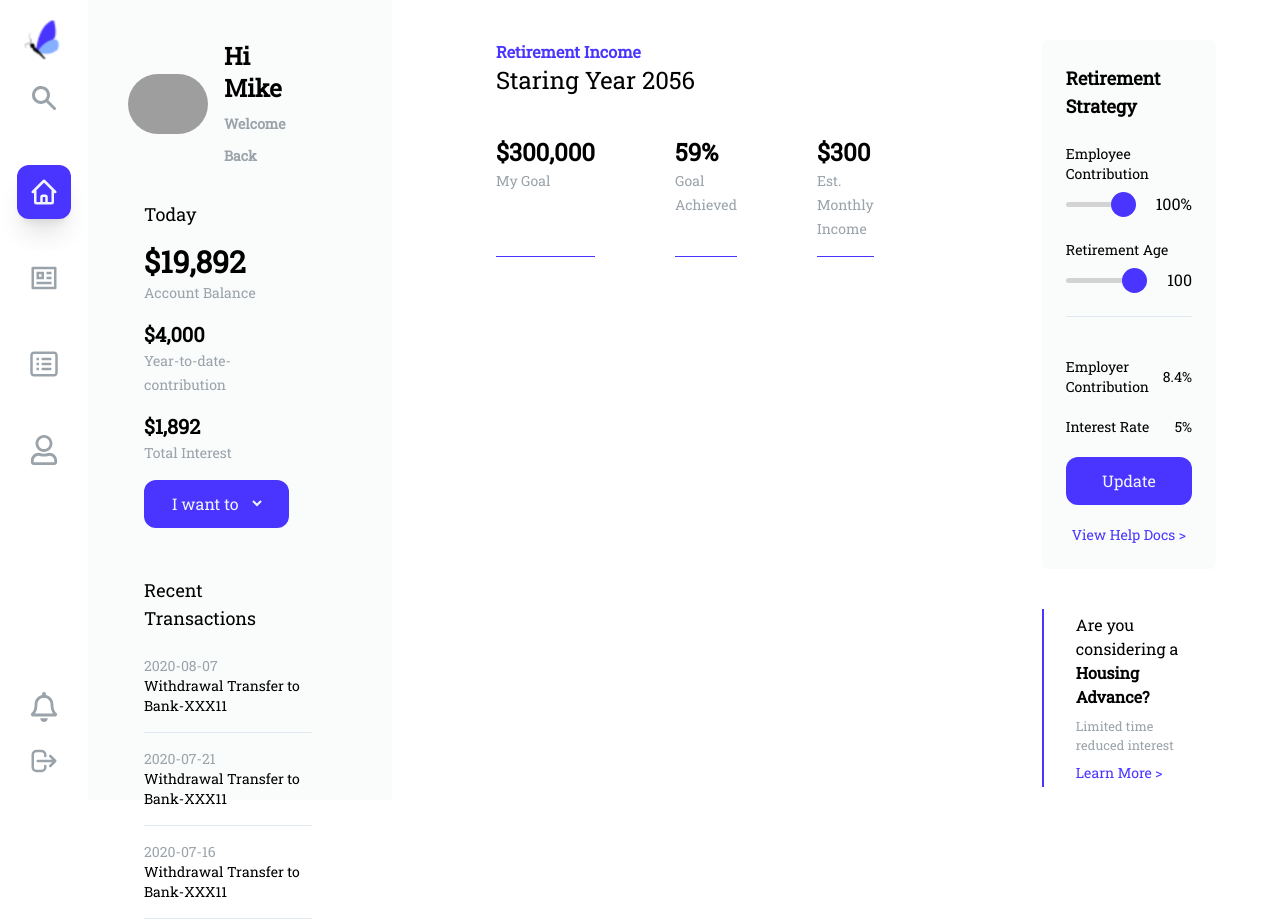
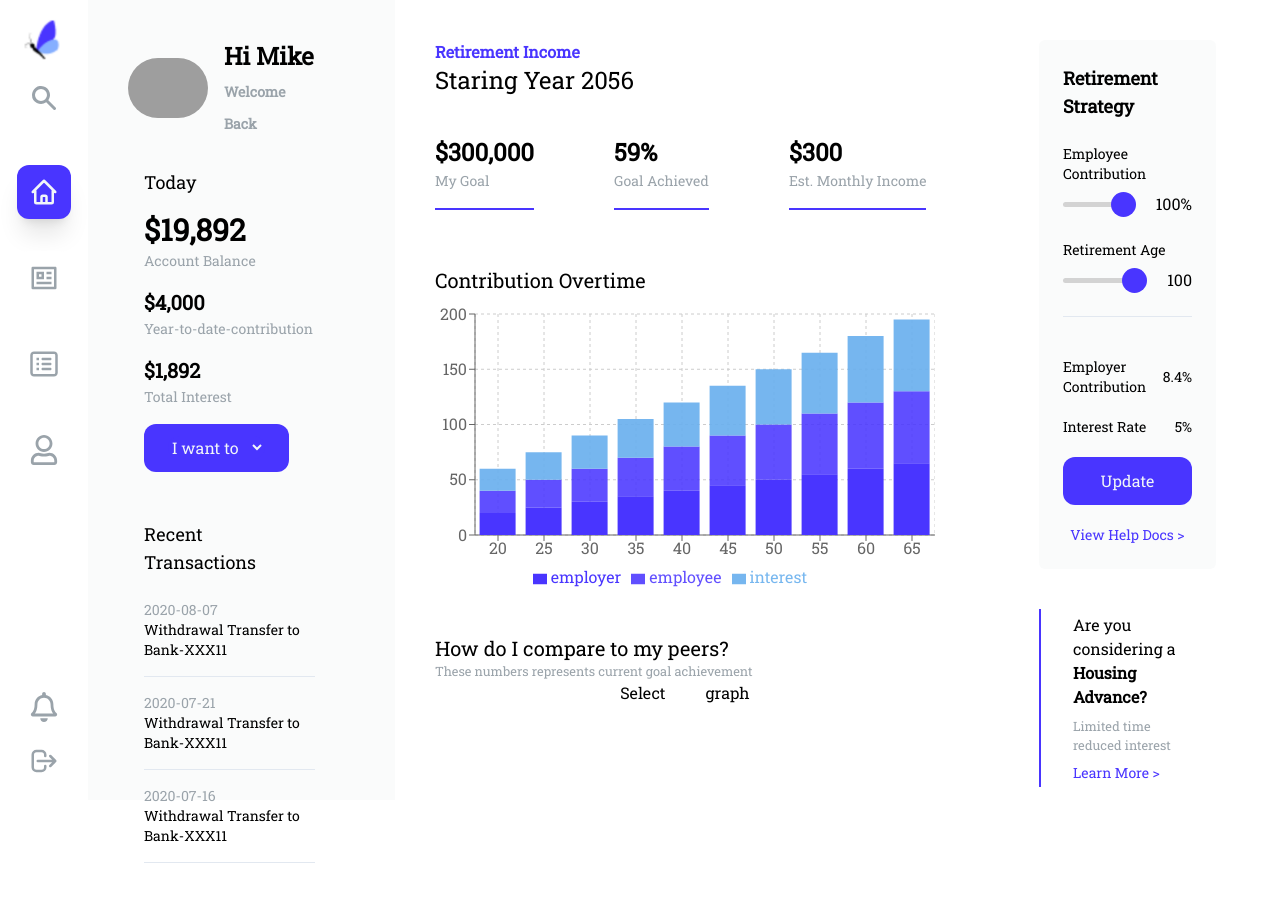
Before and after one commit to shareefrahat/monetary-system, a React (Create React App) app: page / in a window 1280 px wide. Built offline with nearby package versions, Linux system fonts and the light colour scheme; grey boxes are pictures that could not be loaded.

Commit message:
contribution graph added

```diff
--- a/package.json
+++ b/package.json
@@ -13,6 +13,7 @@
     "react-icons": "^4.4.0",
     "react-router-dom": "^6.3.0",
     "react-scripts": "5.0.1",
+    "recharts": "^2.1.10",
     "web-vitals": "^2.1.4"
   },
   "scripts": {
--- a/src/App.css
+++ b/src/App.css
@@ -32,12 +32,3 @@
   background: #4935ff;
   cursor: pointer;
 }
-
-@keyframes App-logo-spin {
-  from {
-    transform: rotate(0deg);
-  }
-  to {
-    transform: rotate(360deg);
-  }
-}
--- /dev/null
+++ b/src/pages/Home/ContributionGraph.js
@@ -0,0 +1,101 @@
+import React from "react";
+import {
+  BarChart,
+  Bar,
+  XAxis,
+  YAxis,
+  CartesianGrid,
+  Tooltip,
+  Legend,
+} from "recharts";
+
+const ContributionGraph = () => {
+  const data = [
+    {
+      name: "20",
+      employer: 20,
+      employee: 20,
+      interest: 20,
+    },
+    {
+      name: "25",
+      employer: 25,
+      employee: 25,
+      interest: 25,
+    },
+    {
+      name: "30",
+      employer: 30,
+      employee: 30,
+      interest: 30,
+    },
+    {
+      name: "35",
+      employer: 35,
+      employee: 35,
+      interest: 35,
+    },
+    {
+      name: "40",
+      employer: 40,
+      employee: 40,
+      interest: 40,
+    },
+    {
+      name: "45",
+      employer: 45,
+      employee: 45,
+      interest: 45,
+    },
+    {
+      name: "50",
+      employer: 50,
+      employee: 50,
+      interest: 50,
+    },
+    {
+      name: "55",
+      employer: 55,
+      employee: 55,
+      interest: 55,
+    },
+    {
+      name: "60",
+      employer: 60,
+      employee: 60,
+      interest: 60,
+    },
+    {
+      name: "65",
+      employer: 65,
+      employee: 65,
+      interest: 65,
+    },
+  ];
+  return (
+    <div className="w-full overflow-auto">
+      <BarChart
+        width={500}
+        height={300}
+        data={data}
+        margin={{
+          top: 20,
+          right: 0,
+          left: -20,
+          bottom: 5,
+        }}
+      >
+        <CartesianGrid strokeDasharray="3 3" />
+        <XAxis dataKey="name" />
+        <YAxis />
+        <Tooltip />
+        <Legend />
+        <Bar dataKey="employer" stackId="a" fill="#4935ff" />
+        <Bar dataKey="employee" stackId="a" fill="#4935ffde" />
+        <Bar dataKey="interest" stackId="a" fill="#6ab0eee9" />
+      </BarChart>
+    </div>
+  );
+};
+
+export default ContributionGraph;
--- a/src/pages/Home/GraphSection.js
+++ b/src/pages/Home/GraphSection.js
@@ -1,4 +1,5 @@
 import React from "react";
+import ContributionGraph from "./ContributionGraph";
 
 const GraphSection = () => {
   return (
@@ -9,17 +10,33 @@ const GraphSection = () => {
           <p className="text-xl lg:text-2xl">Staring Year 2056</p>
         </div>
         <div className="flex flex-col lg:flex-row gap-5 lg:gap-20 w-full">
-          <div className="mb-4 border-b border-b-primary pb-4">
+          <div className="mb-4 border-b-2 border-b-primary pb-4">
             <h2 className="text-xl lg:text-2xl font-bold">$300,000</h2>
             <small className="text-sm text-neutral">My Goal</small>
           </div>
-          <div className="mb-4 border-b border-b-primary pb-4">
+          <div className="mb-4 border-b-2 border-b-primary pb-4">
             <h2 className="text-xl lg:text-2xl font-bold">59%</h2>
             <small className="text-sm text-neutral">Goal Achieved</small>
           </div>
-          <div className="mb-4 border-b border-b-primary pb-4">
+          <div className="mb-4 border-b-2 border-b-primary pb-4">
             <h2 className="text-xl lg:text-2xl font-bold">$300</h2>
             <small className="text-sm text-neutral">Est. Monthly Income</small>
+          </div>
+        </div>
+        <div className="my-10">
+          <p className="text-lg lg:text-xl">Contribution Overtime</p>
+          <div>
+            <ContributionGraph></ContributionGraph>
+          </div>
+        </div>
+        <div className="mb-40 mt-10">
+          <p className="text-lg lg:text-xl">How do I compare to my peers?</p>
+          <small className="text-neutral block">
+            These numbers represents current goal achievement
+          </small>
+          <div className="flex flex-row justify-center gap-10">
+            <div>Select</div>
+            <div>graph</div>
           </div>
         </div>
       </div>
--- a/src/pages/Home/Home.js
+++ b/src/pages/Home/Home.js
@@ -62,7 +62,7 @@ const Home = () => {
             </div>
           </div>
         </section>
-        <section className="lg:px-16 px-6 py-10 ">
+        <section className="lg:px-0 px-6 py-10">
           <GraphSection></GraphSection>
         </section>
         <section className="lg:px-16 px-6 py-10 mb-20 lg:mb-0">
```
Also changed, not shown: 1 other file (tests, documents, lock files or other folders).
